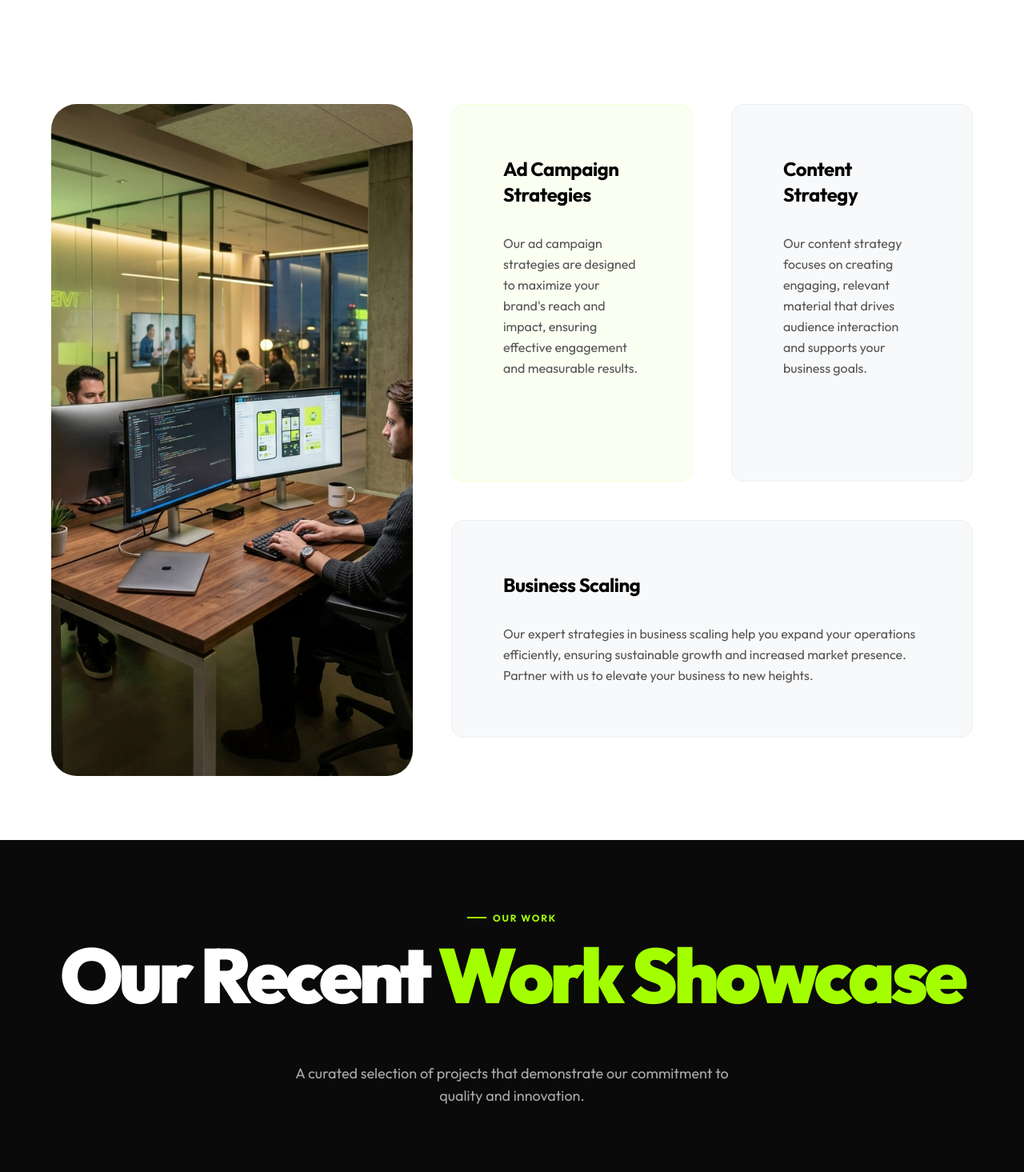
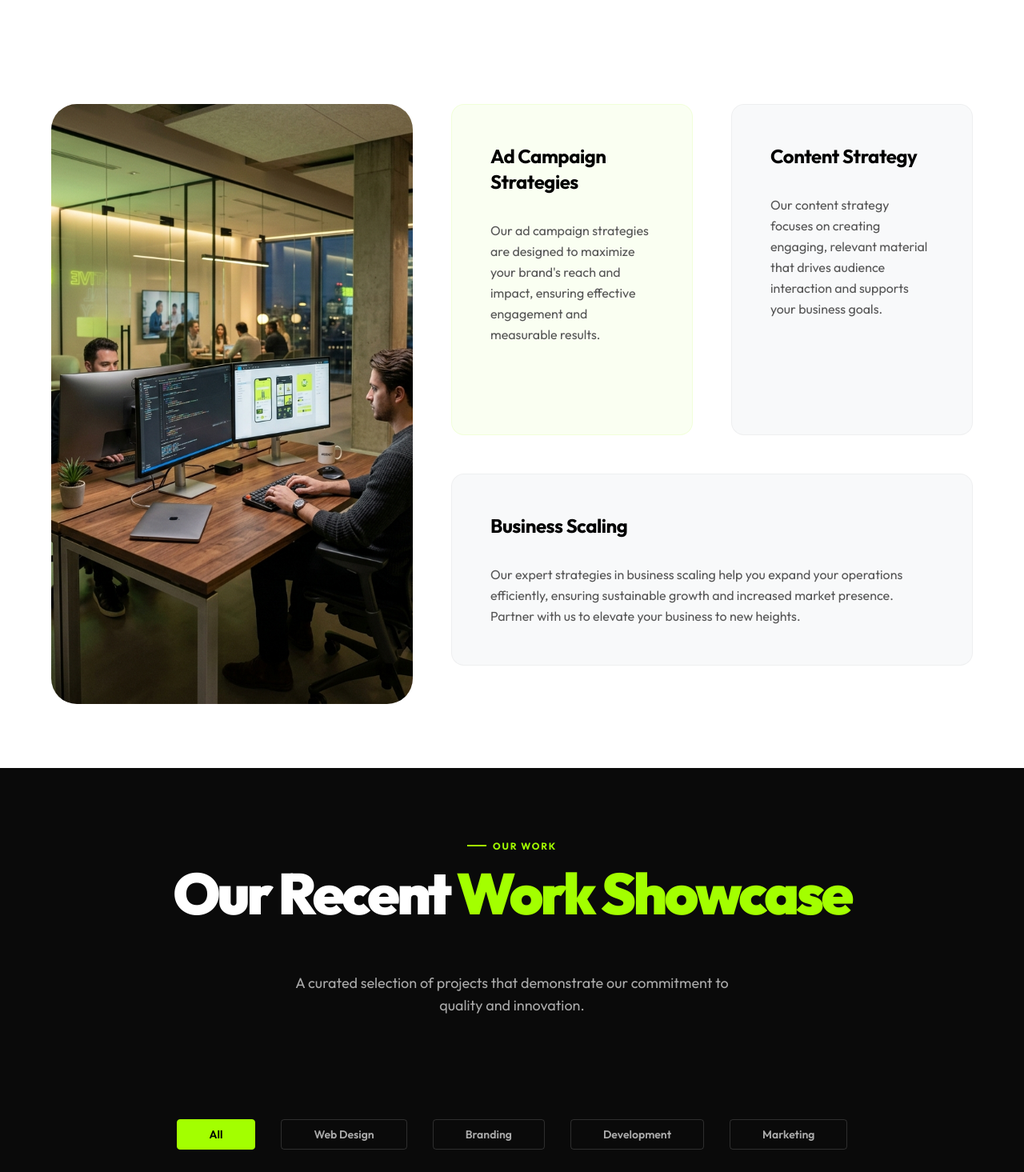
Before and after one commit to AdaveStudio/AdaveStudio, a React (Vite) app: page / in a window 1280 px wide. Shown: the part 3205-4670 px from the top of the page at 80% size. Built offline with nearby package versions, Linux system fonts and the light colour scheme.

Commit message:
Padding Adjustment

```diff
--- a/src/components/About.tsx
+++ b/src/components/About.tsx
@@ -73,7 +73,7 @@ export default function About() {
               whileInView={{ opacity: 1, y: 0 }}
               viewport={{ once: true }}
               transition={{ duration: 0.6, delay: 0.3 }}
-              className="card-accent-light p-8 flex flex-col justify-between"
+              className="card-accent-light md:p-6 p-4 flex flex-col justify-between"
             >
               <div>
                 <h3 className="text-2xl font-bold mb-4">Ad Campaign Strategies</h3>
@@ -93,7 +93,7 @@ export default function About() {
               whileInView={{ opacity: 1, y: 0 }}
               viewport={{ once: true }}
               transition={{ duration: 0.6, delay: 0.4 }}
-              className="card-muted-light p-8 flex flex-col justify-between"
+              className="card-muted-light md:p-6 p-4 flex flex-col justify-between"
             >
               <div>
                 <h3 className="text-2xl font-bold mb-4">Content Strategy</h3>
@@ -113,7 +113,7 @@ export default function About() {
               whileInView={{ opacity: 1, y: 0 }}
               viewport={{ once: true }}
               transition={{ duration: 0.6, delay: 0.5 }}
-              className="card-muted-light p-8 md:col-span-2 flex flex-col md:flex-row justify-between items-start md:items-end gap-8"
+              className="card-muted-light md:p-6 p-4 md:col-span-2 flex flex-col md:flex-row justify-between items-start md:items-end gap-8"
             >
               <div className="max-w-xl">
                 <h3 className="text-2xl font-bold mb-4">Business Scaling</h3>
--- a/src/components/Navbar.tsx
+++ b/src/components/Navbar.tsx
@@ -181,7 +181,7 @@ export default function Navbar() {
             className="lg:hidden fixed top-0 right-0 bottom-0 w-full sm:w-[500px] bg-[#0a0a0a] z-40 overflow-y-auto overflow-x-hidden border-l border-white/5 shadow-[-32px_0_64px_rgba(0,0,0,0.5)] flex flex-col"
             style={{ willChange: 'transform' }}
           >
-            <nav aria-label="Mobile navigation" className="flex flex-col p-8 pt-32 min-h-full relative overflow-hidden flex-1">
+            <nav aria-label="Mobile navigation" className="flex flex-col md:p-8 p-4 pt-32 min-h-full relative flex-1">
 
               {/* Massive Watermark */}
               <div className="absolute top-1/2 -translate-y-1/2 left-0 pointer-events-none opacity-[0.02] transform -rotate-90 origin-left">
@@ -209,7 +209,7 @@ export default function Navbar() {
                         <span className="text-xs font-black text-(--accent) opacity-40 tabular-nums">
                           0{idx + 1}
                         </span>
-                        <span className="text-5xl sm:text-6xl font-black text-white hover:text-(--accent) transition-colors duration-500">
+                        <span className="text-2xl sm:text-6xl font-black text-white hover:text-(--accent) transition-colors duration-500">
                           {link.label}
                         </span>
                         <ArrowRight size={32} className="text-(--accent) opacity-0 -translate-x-4 group-hover:opacity-100 group-hover:translate-x-0 transition-all duration-500 hidden sm:block" />
@@ -226,7 +226,7 @@ export default function Navbar() {
                   <a
                     href="#contact"
                     onClick={() => setOpen(false)}
-                    className="flex items-center justify-between p-6 bg-white/[0.03] border border-white/10 rounded-2xl group hover:bg-(--accent) transition-all duration-500"
+                    className="flex items-center justify-between p-4 bg-white/[0.03] border border-white/10 rounded-2xl group hover:bg-(--accent) transition-all duration-500"
                   >
                     <span className="text-xl font-bold group-hover:text-black transition-colors">Let's build something</span>
                     <span className="w-12 h-12 bg-white/10 rounded-full flex items-center justify-center group-hover:bg-black/10 transition-colors">
@@ -250,7 +250,7 @@ export default function Navbar() {
                         { icon: Instagram, href: '#' },
                         { icon: Github, href: '#' }
                       ].map((social, i) => (
-                        <a key={i} href={social.href} className="w-10 h-10 rounded-xl bg-white/[0.03] border border-white/10 flex items-center justify-center text-white/50 hover:bg-(--accent) hover:text-black hover:border-(--accent) transition-all duration-300">
+                        <a key={i} href={social.href} className="w-5 h-5 rounded-xl bg-white/[0.03] border border-white/10 flex items-center justify-center text-white/50 hover:bg-(--accent) hover:text-black hover:border-(--accent) transition-all duration-300">
                           <social.icon size={18} />
                         </a>
                       ))}
--- a/src/components/Portfolio.tsx
+++ b/src/components/Portfolio.tsx
@@ -88,7 +88,7 @@ export default function Portfolio() {
           className="text-center mb-16"
         >
           <div className="section-tag justify-center">Our Work</div>
-          <h2 className="text-4xl sm:text-6xl lg:text-8xl font-black mb-8 leading-[0.95] text-white tracking-tighter">
+          <h2 className="text-4xl sm:text-4xl lg:text-7xl font-black mb-8 leading-[0.95] text-white tracking-tighter">
             Our Recent <span className="text-brand-green">Work Showcase</span>
           </h2>
           <p className="text-[#aaa] max-w-xl mx-auto text-lg">
@@ -112,7 +112,7 @@ export default function Portfolio() {
               role="tab"
               aria-selected={activeCategory === cat}
               onClick={() => setActiveCategory(cat)}
-              className={`px-5 py-2 rounded-sm text-sm font-semibold transition-all duration-300 border ${activeCategory === cat
+              className={`md:px-5 px-2 py-1 rounded-sm text-sm font-semibold transition-all duration-300 border ${activeCategory === cat
                 ? 'bg-brand-green text-black border-brand-green'
                 : 'bg-transparent text-[#aaa] border-white/15 hover:border-brand-green hover:text-brand-green'
                 }`}
--- a/src/components/Process.tsx
+++ b/src/components/Process.tsx
@@ -77,7 +77,7 @@ export default function Process() {
             <motion.article
               variants={itemVariants}
               key={step.number}
-              className="relative card-light p-7 group"
+              className="relative card-light md:p-7 p-4 group"
             >
               {/* Connector line for large screens */}
               {idx < steps.length - 1 && (
@@ -104,7 +104,7 @@ export default function Process() {
           initial={{ opacity: 0, y: 20 }}
           whileInView={{ opacity: 1, y: 0 }}
           viewport={{ once: true }}
-          className="mt-16 rounded-xl bg-brand-green p-8 lg:p-12 flex flex-col lg:flex-row items-center justify-between gap-6"
+          className="mt-16 rounded-xl bg-brand-green md:p-8 p-4 lg:p-12 flex flex-col lg:flex-row items-center justify-between gap-6"
         >
           <div>
             <div className="text-2xl lg:text-3xl font-extrabold text-black mb-2">
--- a/src/components/Services.tsx
+++ b/src/components/Services.tsx
@@ -77,7 +77,7 @@ export default function Services() {
             <motion.article
               variants={itemVariants}
               key={service.number}
-              className="card-light p-8 group cursor-pointer"
+              className="card-light md:p-8 p-4 group cursor-pointer"
             >
               <div className="flex items-start justify-between mb-6">
                 <div className="number-badge">{service.number}</div>
--- a/src/components/Testimonials.tsx
+++ b/src/components/Testimonials.tsx
@@ -84,7 +84,7 @@ export default function Testimonials() {
             <motion.article
               variants={itemVariants}
               key={t.name}
-              className={`card-light relative p-8 flex flex-col pt-12 overflow-hidden ${i === 1 ? 'bg-black text-white border-black' : ''}`}
+              className={`card-light relative md:p-8 p-4 flex flex-col pt-12 overflow-hidden ${i === 1 ? 'bg-black text-white border-black' : ''}`}
             >
               {i === 1 && (
                 <div className="absolute top-0 right-0 w-24 h-24 bg-brand-green/10 rounded-bl-full pointer-events-none" />
```
